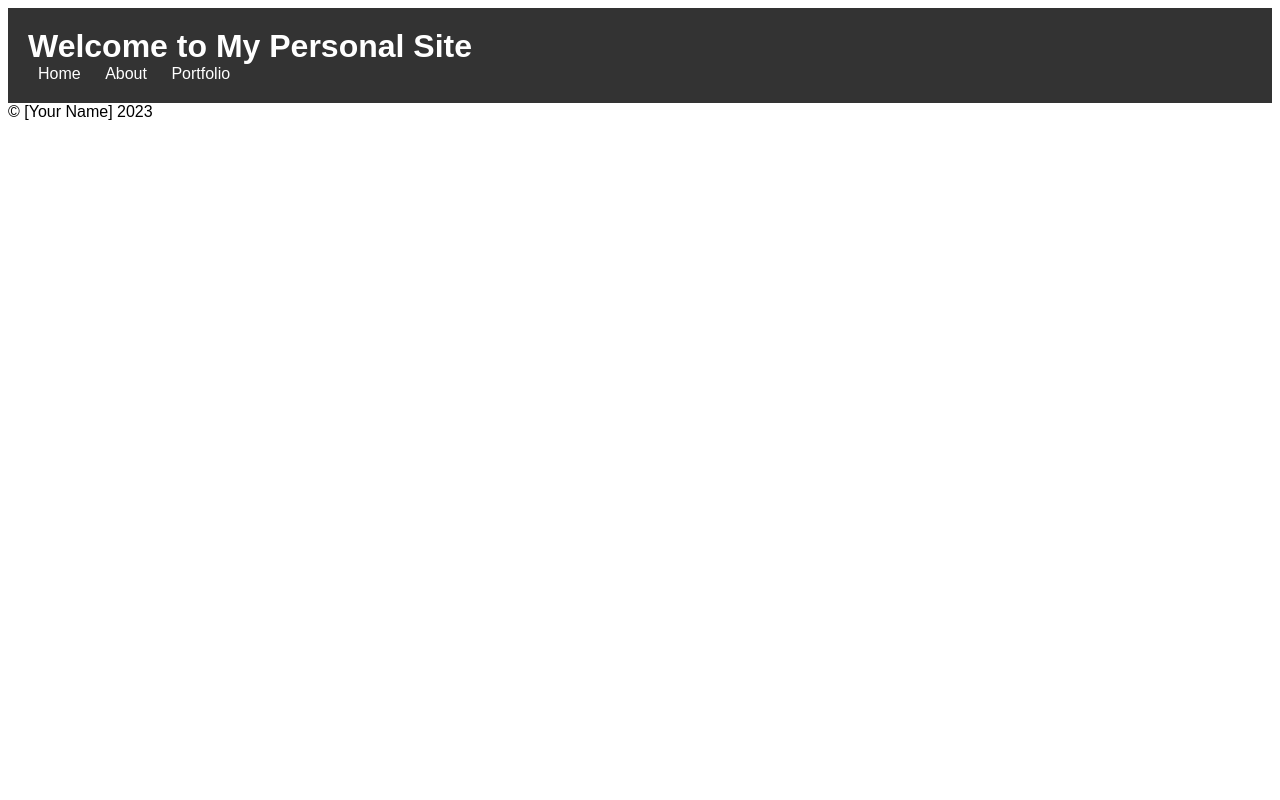
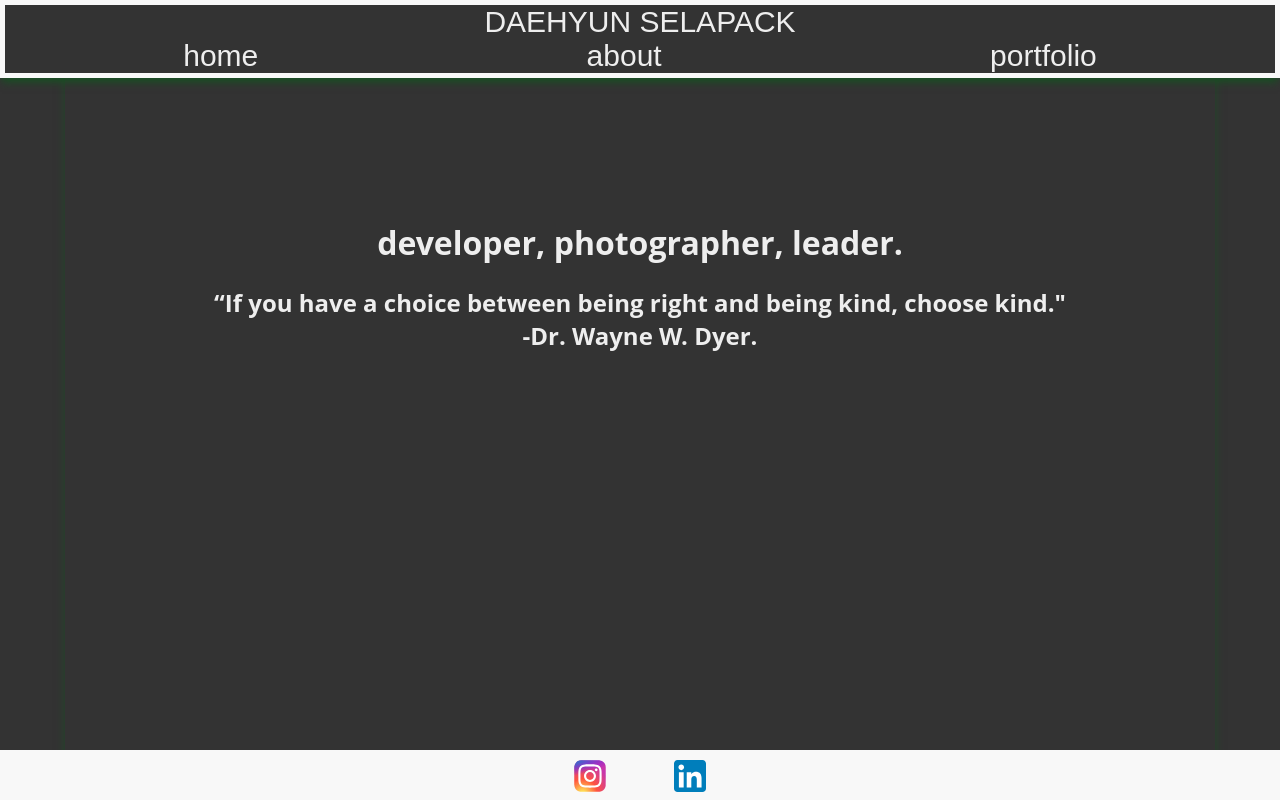
Before and after one commit to d-selapack/daehyun_personal_site, a plain HTML site: page index.html in a window 1280 px wide. Drawn offline with Linux system fonts and the light colour scheme.

Commit message:
updated_style_index

```diff
--- a/index.html
+++ b/index.html
@@ -1,28 +1,39 @@
 <!DOCTYPE html>
-<html>
-  <head>
-    <title>My Personal Site</title>
+<html lang="en">
+<head>
+  <meta charset="UTF-8">
+  <meta http-equiv="X-UA-Compatible" content="IE=edge">
+  <meta name="viewport" content="width=device-width, initial-scale=1.0">
+  <title>My Personal Site</title>
+    <!-- styles for all pages -->
     <link rel="stylesheet" href="style.css" />
-  </head>
+    <!-- styles for this page -->
+    <link rel="stylesheet" href="index.css" />
+ </head>
   <body>
     <header>
-      <h1>Welcome to My Personal Site</h1>
-      <nav>
-        <ul>
-          <li><a href="#landing-page">Home</a></li>
-          <li><a href="#about-page">About</a></li>
-          <li><a href="#portfolio-page">Portfolio</a></li>
-        </ul>
+      <nav class="myname">DAEHYUN SELAPACK
+      <nav class="links">
+        <a class="active" href="index.html">home</a>
+        <a href="about.html">about</a>
+        <a href="portfolio.html">portfolio</a>
       </nav>
     </header>
-
     <main>
-      <!-- Add content here -->
+      <h1 class="mytitle">developer, photographer, leader.</h1>
+      <h2 class="quote">
+        “If you have a choice between being right and being kind, choose kind."
+        <br />
+        -Dr. Wayne W. Dyer.
+      </h2>
     </main>
 
-    <footer>&copy; [Your Name] 2023</footer>
-
-    <!-- Add JavaScript code here -->
-    <!-- You can use JavaScript to add interactivity to your site -->
+    <footer>
+      <a href="https://www.instagram.com/iamdaehyun/" target="_blank">
+        <img class="media-link" src="page_image/instagram.svg" alt />
+        <a href="https://www.linkedin.com/in/iamdaehyun/" target-="_blank">
+        <img class="media-link" src="page_image/LinkedIn.svg" alt />
+      </a>
+    </footer>
   </body>
 </html>
--- a/style.css
+++ b/style.css
@@ -1,54 +1,76 @@
+* {
+  box-sizing: border-box;
+}
+
+html {
+  font-family: Arial, sans-serif;
+  font-size: 16px;
+}
+
 body {
-  font-family: Arial, sans-serif;
+  background-color: #333333;
+  max-width: 1150px;
+  margin: 0 auto;
 }
 
 /* Header styles */
 header {
-  background-color: #333;
-  color: #fff;
-  padding: 20px;
+  background-color: #333333;
+  font-size: 30px;
+  position: fixed;
+  left: 0;
+  right: 0;
+  padding: 5px;
+  box-shadow: 0 6px 8px -2px rgb(22, 81, 34);
 }
 
-header h1 {
-  margin: 0;
+/* nav styles */
+nav {
+  color: #eeeeee;
+  background-color: #333333;
+  text-align: center;
+}
+nav a {
+  color: #eeeeee;
+  text-decoration: none;
+  padding: 160px;
+}
+/* main styles */
+main {
+  text-align: center;
+  min-height: 100vh;
+  padding: 200px 24px 96px;
+  box-shadow: 0 0 10px -2px rgb(22, 81, 34);
+  color: #eeeeee;
+  font-family: "Open Sans", sans-serif;
 }
 
-nav ul {
-  list-style-type: none;
-  margin: 0;
-  padding: 0;
+/* footer styles */
+footer {
+  box-sizing: border-box;
+  position: fixed;
+  height: 50px;
+  padding: 10px;
+  bottom: 0;
+  left: 0;
+  right: 0;
+  text-align: center;
 }
 
-nav li {
-  display: inline-block;
+footer .media-link {
+  height: 32px;
 }
 
-nav a {
-  color: #fff;
+footer a {
+  margin-right: 64px;
   text-decoration: none;
-  padding: 10px;
 }
 
-nav a:hover {
-  background-color: #555;
+footer a:last-child {
+  margin-right: 0;
 }
 
-/* Landing page styles */
-#landing-page {
-  background-color: #eee;
+header,
+footer {
+  background: #f8f8f8;
 }
-
-/* About page styles */
-#about-page {
-  background-color: #fff;
-}
-
-/* Portfolio page styles */
-#portfolio-page {
-  background-color: #eee;
-}
-
-.project {
-  border: solid #ccc;
-  padding: 20px;
-}
```
Also changed, not shown: page_image/Instagram.svg (added), page_image/LinkedIn.svg (added).
